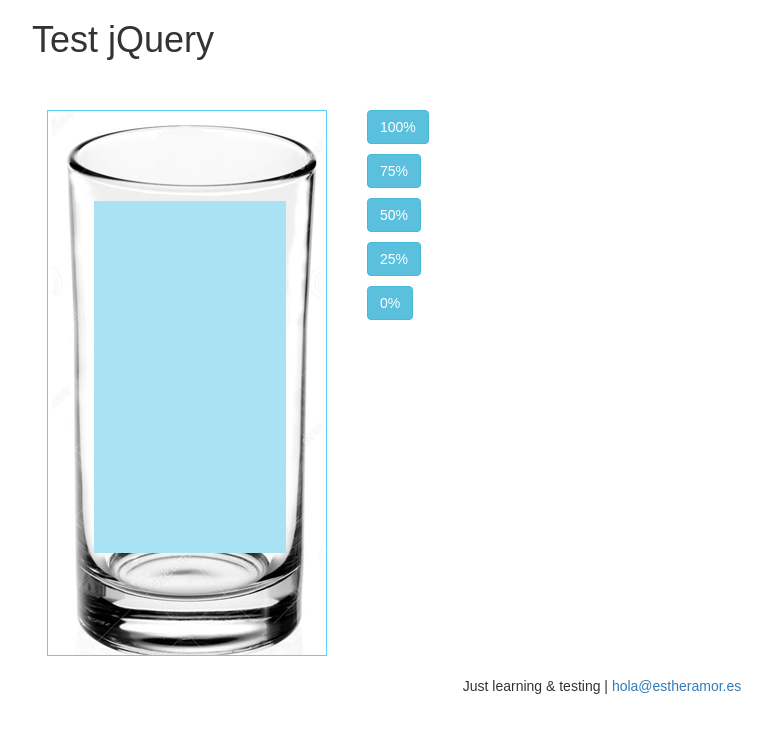
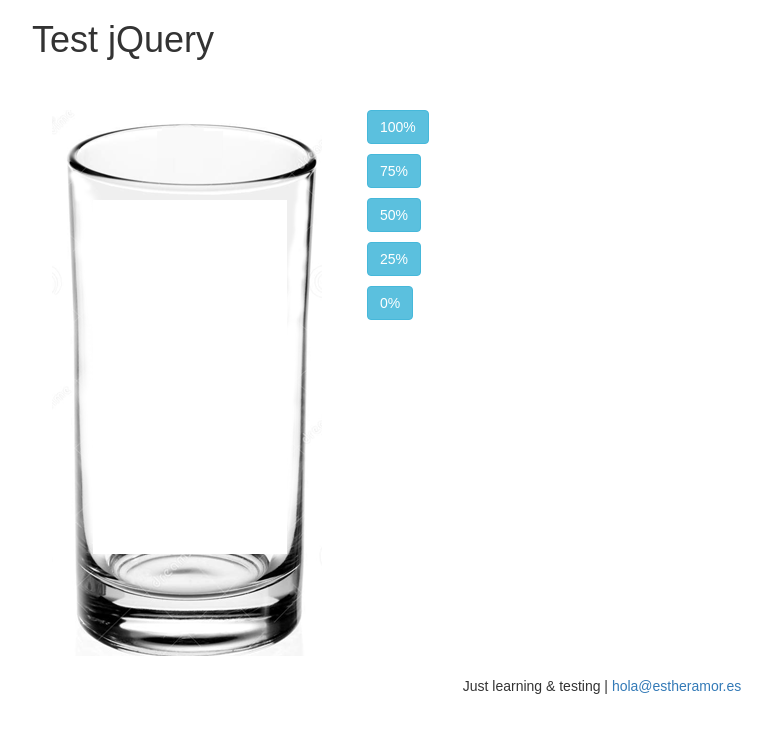
Before and after one commit to estereo/testdiez, a Jekyll site: the page built from index.html, in a window 1280 px wide. Shown: the top 733 px of the page, without its empty margins (38-810 px from the left). Built offline with Jekyll 4.4.1, drawn with Linux system fonts in a browser that asks for light colours; nearby versions of some CDN libraries; some web fonts are replaced; Markdown is read by kramdown in place of the engine named in the settings.

Commit message:
Change colours and add .blue

```diff
--- a/_layouts/default.html
+++ b/_layouts/default.html
@@ -14,7 +14,6 @@
 		h1 {margin-bottom: 50px;}
 		.recipient {
 			height: 546px;
-			border: 1px #58D3F7 solid;
 			width: 280px;
 			padding: 90px 40px 102px 46px;
 			float: left;
--- a/index.html
+++ b/index.html
@@ -6,8 +6,8 @@
 <div id="home">
 	<section class="container">
 		<div class="recipient">
-			<div class="liquid">
-				<div class="blue"></div>
+			<div class="blue">
+				<div class="liquid"></div>
 			</div>
 		</div>
 		<div class="buttons">
```
